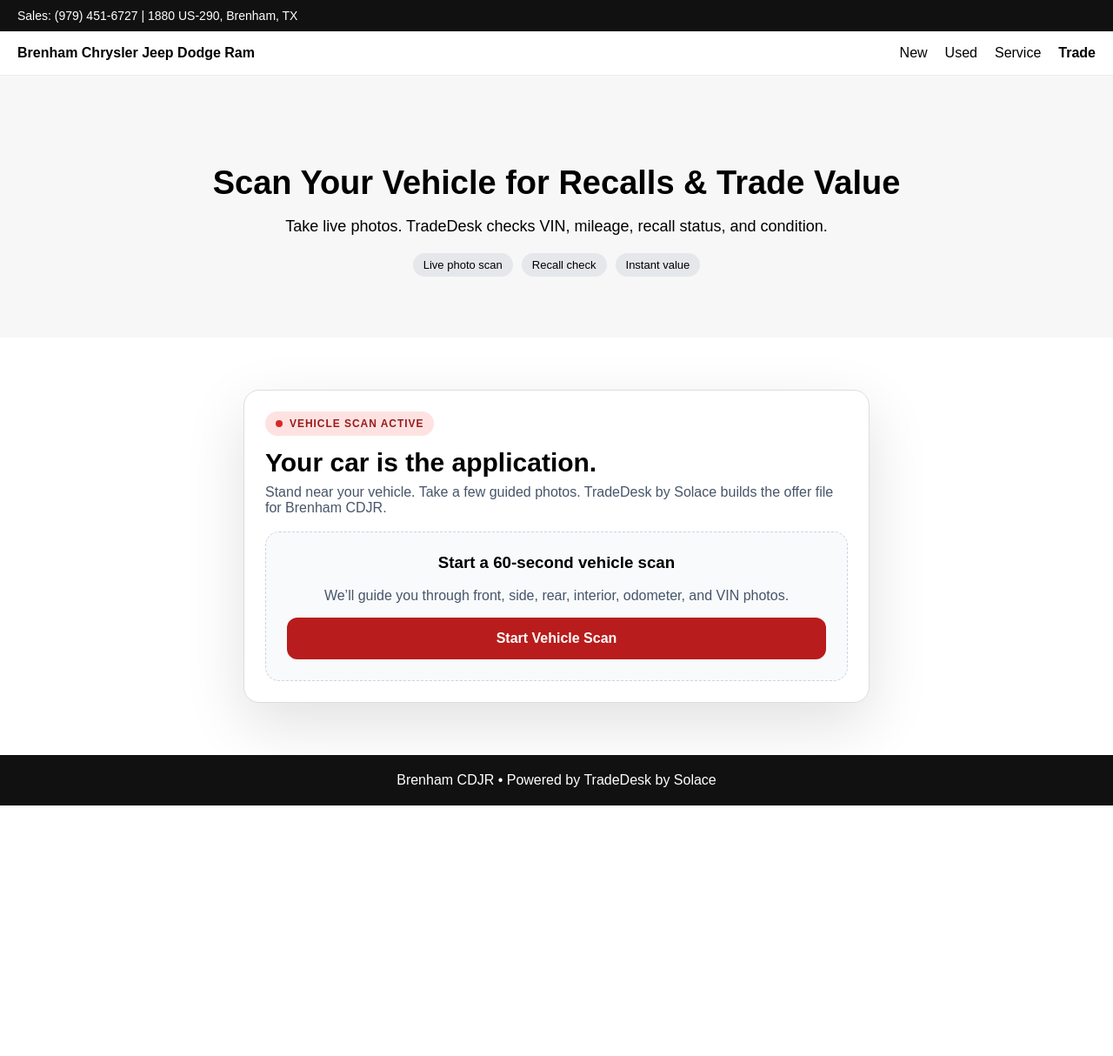
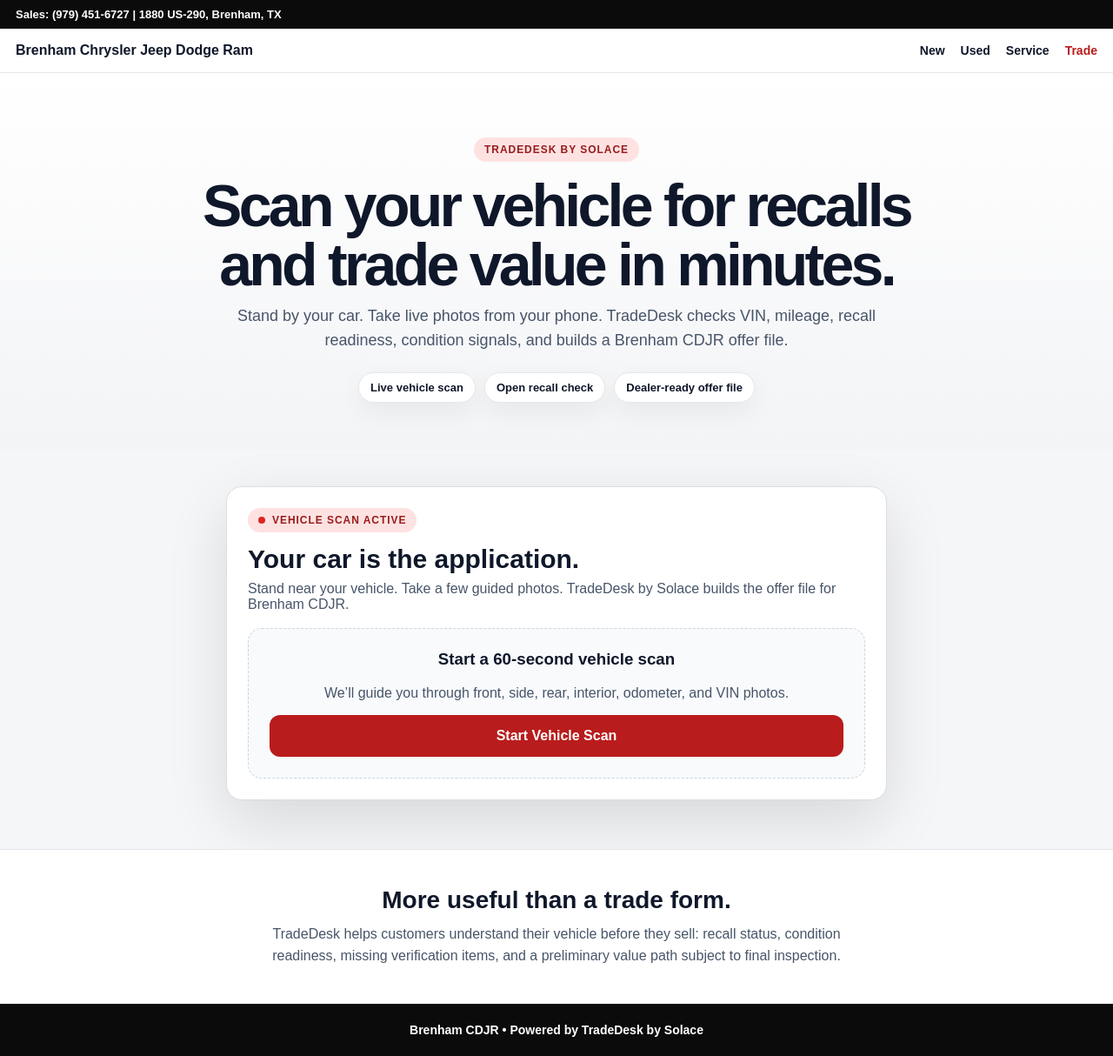
Before and after one commit to zlomke76-del/solacetrade, a Next.js app: page / in a window 1280 px wide. Shown: the whole page at 87% size. Before the commit the page ends 926 px from the top, so only its background shows below. Built offline with nearby package versions, Linux system fonts and the light colour scheme.

Commit message:
Update page.tsx

```diff
--- a/app/page.tsx
+++ b/app/page.tsx
@@ -4,79 +4,183 @@
 
 export default function Page() {
   return (
-    <main>
-      {/* TOP BAR */}
-      <div style={{
-        background: "#111",
-        color: "white",
-        padding: "10px 20px",
-        fontSize: 14
-      }}>
+    <main
+      style={{
+        minHeight: "100vh",
+        background: "#f4f6f8",
+        color: "#0f172a",
+        fontFamily:
+          "Arial, Helvetica, sans-serif",
+      }}
+    >
+      <div
+        style={{
+          background: "#0b0b0b",
+          color: "white",
+          padding: "9px 18px",
+          fontSize: 13,
+          fontWeight: 700,
+        }}
+      >
         Sales: (979) 451-6727 | 1880 US-290, Brenham, TX
       </div>
 
-      {/* NAV */}
-      <div style={{
-        display: "flex",
-        justifyContent: "space-between",
-        padding: "16px 20px",
-        borderBottom: "1px solid #eee"
-      }}>
+      <header
+        style={{
+          background: "white",
+          borderBottom: "1px solid #e5e7eb",
+          padding: "16px 18px",
+          display: "flex",
+          justifyContent: "space-between",
+          alignItems: "center",
+          gap: 16,
+        }}
+      >
         <strong>Brenham Chrysler Jeep Dodge Ram</strong>
-        <div style={{ display: "flex", gap: 20 }}>
+
+        <nav
+          style={{
+            display: "flex",
+            gap: 18,
+            fontSize: 14,
+            fontWeight: 700,
+          }}
+        >
           <span>New</span>
           <span>Used</span>
           <span>Service</span>
-          <span style={{ fontWeight: "bold" }}>Trade</span>
+          <span style={{ color: "#b91c1c" }}>Trade</span>
+        </nav>
+      </header>
+
+      <section
+        style={{
+          padding: "74px 20px 54px",
+          textAlign: "center",
+          background:
+            "linear-gradient(180deg, #ffffff 0%, #f3f4f6 100%)",
+        }}
+      >
+        <div
+          style={{
+            display: "inline-flex",
+            gap: 8,
+            padding: "7px 12px",
+            borderRadius: 999,
+            background: "#fee2e2",
+            color: "#991b1b",
+            fontSize: 12,
+            fontWeight: 900,
+            letterSpacing: "0.08em",
+            textTransform: "uppercase",
+            marginBottom: 16,
+          }}
+        >
+          TradeDesk by Solace
         </div>
-      </div>
 
-      {/* HERO */}
-      <section style={{
-        padding: "70px 20px",
-        background: "#f7f7f7",
-        textAlign: "center"
-      }}>
-        <h1 style={{ fontSize: 38, marginBottom: 10 }}>
-          Scan Your Vehicle for Recalls & Trade Value
+        <h1
+          style={{
+            margin: "0 auto 12px",
+            maxWidth: 900,
+            fontSize: "clamp(36px, 6vw, 68px)",
+            lineHeight: 1,
+            letterSpacing: "-0.055em",
+          }}
+        >
+          Scan your vehicle for recalls and trade value in minutes.
         </h1>
 
-        <p style={{ fontSize: 18, marginBottom: 20 }}>
-          Take live photos. TradeDesk checks VIN, mileage, recall status, and condition.
+        <p
+          style={{
+            margin: "0 auto 22px",
+            maxWidth: 760,
+            fontSize: 18,
+            lineHeight: 1.55,
+            color: "#475569",
+          }}
+        >
+          Stand by your car. Take live photos from your phone. TradeDesk checks
+          VIN, mileage, recall readiness, condition signals, and builds a
+          Brenham CDJR offer file.
         </p>
 
-        <div style={{ display: "flex", justifyContent: "center", gap: 10, flexWrap: "wrap" }}>
-          <span style={chip}>Live photo scan</span>
-          <span style={chip}>Recall check</span>
-          <span style={chip}>Instant value</span>
+        <div
+          style={{
+            display: "flex",
+            justifyContent: "center",
+            gap: 10,
+            flexWrap: "wrap",
+          }}
+        >
+          {["Live vehicle scan", "Open recall check", "Dealer-ready offer file"].map(
+            (item) => (
+              <span
+                key={item}
+                style={{
+                  padding: "9px 13px",
+                  borderRadius: 999,
+                  background: "white",
+                  border: "1px solid #e5e7eb",
+                  fontSize: 13,
+                  fontWeight: 800,
+                  boxShadow: "0 10px 30px rgba(15,23,42,0.06)",
+                }}
+              >
+                {item}
+              </span>
+            ),
+          )}
         </div>
       </section>
 
-      {/* TRADEDESK */}
-      <section style={{
-        maxWidth: 720,
-        margin: "40px auto",
-        padding: 20
-      }}>
+      <section
+        style={{
+          maxWidth: 760,
+          margin: "0 auto",
+          padding: "42px 18px 56px",
+        }}
+      >
         <TradeDesk />
       </section>
 
-      {/* FOOTER */}
-      <footer style={{
-        padding: 20,
-        background: "#111",
-        color: "white",
-        textAlign: "center"
-      }}>
+      <section
+        style={{
+          padding: "42px 20px",
+          background: "white",
+          borderTop: "1px solid #e5e7eb",
+          textAlign: "center",
+        }}
+      >
+        <h2 style={{ margin: "0 0 10px", fontSize: 28 }}>
+          More useful than a trade form.
+        </h2>
+        <p
+          style={{
+            margin: "0 auto",
+            maxWidth: 720,
+            color: "#475569",
+            lineHeight: 1.6,
+          }}
+        >
+          TradeDesk helps customers understand their vehicle before they sell:
+          recall status, condition readiness, missing verification items, and a
+          preliminary value path subject to final inspection.
+        </p>
+      </section>
+
+      <footer
+        style={{
+          padding: 22,
+          background: "#0b0b0b",
+          color: "white",
+          textAlign: "center",
+          fontSize: 14,
+          fontWeight: 700,
+        }}
+      >
         Brenham CDJR • Powered by TradeDesk by Solace
       </footer>
     </main>
   );
 }
-
-const chip = {
-  background: "#e5e7eb",
-  padding: "6px 12px",
-  borderRadius: 20,
-  fontSize: 13
-};
```
